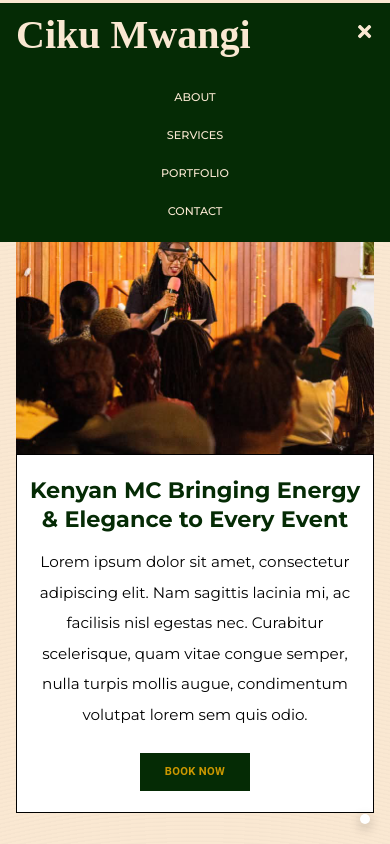
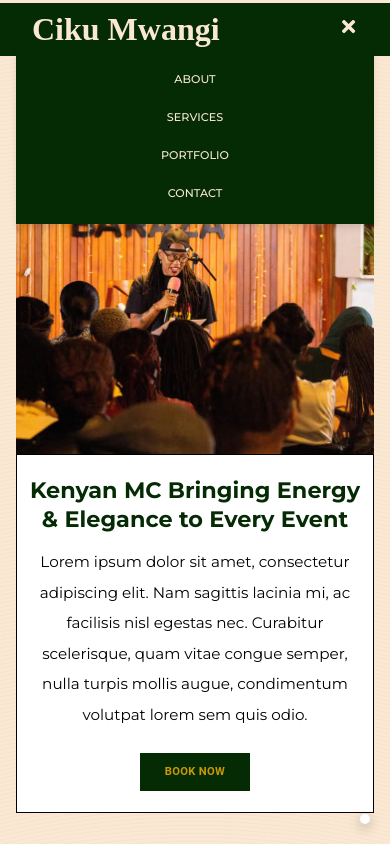
Before and after one commit to darlene9497/MC-Ciku-Shee, a React (Vite) app: page / in a window 390 px wide. Both pictures are taken after a click on the element 364 px from the left and 34 px from the top of the page. Shown: the top 844 px of the page. Built offline with nearby package versions, Linux system fonts and the light colour scheme; some icons are missing; a web font is replaced by a local one.

Commit message:
:lipstick: update max-width across multiple components for improved layout consistency; adjust footer and navbar structure for better responsiveness

```diff
--- a/src/components/features/about-section/AboutSection.scss
+++ b/src/components/features/about-section/AboutSection.scss
@@ -6,7 +6,7 @@
 	padding: 2rem 0;
 	flex-wrap: wrap;
 	position: relative;
-	max-width: 1290px;
+	max-width: 1400px;
 	margin: 0 auto;
 
 	.image-container {
--- a/src/components/features/client-reviews/ClientReviews.scss
+++ b/src/components/features/client-reviews/ClientReviews.scss
@@ -1,6 +1,6 @@
 .client-reviews {
   padding: 4rem 1rem;
-  max-width: 1290px;
+  max-width: 1400px;
   margin: 0 auto;
 
   .reviews-header {
--- a/src/components/features/clients-section/ClientsSection.scss
+++ b/src/components/features/clients-section/ClientsSection.scss
@@ -1,7 +1,6 @@
 .clients-section {
     text-align: center;
     padding: 2.5rem 0;
-    max-width: 1290px;
     margin: 0 auto;
 
     h2 {
--- a/src/components/features/hero/about-hero/AboutHero.scss
+++ b/src/components/features/hero/about-hero/AboutHero.scss
@@ -3,14 +3,14 @@
     display: flex;
     align-items: center;
     padding: 3rem 2rem;
-    max-width: 1290px;
+    max-width: 1400px;
     margin: 0 auto;
 
     &__image-container {
         position: relative;
         width: 400px;
         max-width: 90vw;
-        margin-left: 150px;
+        margin-left: 300px;
     }
 
     &__image {
@@ -21,13 +21,13 @@
 
     &__text-box {
         position: absolute;
-        right: 20px;
+        right: 5rem;
         background: $white-background;
         border: 1px solid;
         padding: 2rem;
         max-width: 600px;
         z-index: 2;
-        margin-right: 120px;
+        // margin-right: 120px;
     }
 
     &__headline {
--- a/src/components/features/hero/home-hero/Hero.scss
+++ b/src/components/features/hero/home-hero/Hero.scss
@@ -5,12 +5,12 @@
     padding: 2em;
     flex-wrap: wrap;
     position: relative;
-    max-width: 1290px;
+    max-width: 1400px;
     margin: 0 auto;
 
     .hero-text-box {
         position: absolute;
-        left: 10%;
+        left: 12%;
         background-color: $white-background;
         padding: 1em;
         border: 1px solid $color-black;
--- a/src/components/layout/footer/Footer.jsx
+++ b/src/components/layout/footer/Footer.jsx
@@ -11,6 +11,7 @@ import { Link } from 'react-router-dom';
 function Footer() {
   return (
     <footer className="footer">
+      <div className="footer-container">
         <div className="footer-top">
           <div className="footer-logo">Ciku Mwangi</div>
           <div className="footer-social">
@@ -34,7 +35,7 @@ function Footer() {
             <Link to="/terms">Terms & Conditions</Link>
           </div>
         </div>
-
+      </div>
       <div className="footer-bottom">
         <div className="footer-credit">
           Website made with <span className="footer-heart">&#10084;</span> by <a href="https://www.linkedin.com/in/darlene-n/" target="_blank" rel="noopener noreferrer">Darlene Nyambura</a>
--- a/src/components/layout/footer/Footer.scss
+++ b/src/components/layout/footer/Footer.scss
@@ -1,10 +1,14 @@
 .footer {
-    max-width: 1290px;
     margin: 5rem auto 0;
     padding: 2rem 1.2rem 0.5rem;
     background: $white-background;
     color: $text-secondary;
     font-family: 'Cormorant Garamond', serif;
+
+    .footer-container {
+        max-width: 1400px;
+        margin: 0 auto;
+    }
 
     .footer-logo {
         font-family: "Qwitcher Grypen", cursive;
--- a/src/components/layout/navbar/Navbar.jsx
+++ b/src/components/layout/navbar/Navbar.jsx
@@ -9,13 +9,14 @@ function Navbar() {
 
   return (
     <nav className="navbar">
+      <div className="nav-container">
         <Link to="/" className="logo" onClick={() => setIsOpen(false)}>Ciku Mwangi</Link>
 
         <div className="menu-icon" onClick={toggleMenu}>
           {isOpen ? <FaTimes /> : <FaBars />}
         </div>
 
-      <div className={`nav-container ${isOpen ? 'open' : ''}`}>
+        <div className={`nav-menu ${isOpen ? 'open' : ''}`}>
           <ul className="left-links">
             <li>
               <Link to="/about" onClick={() => setIsOpen(false)}>About</Link>
@@ -34,6 +35,7 @@ function Navbar() {
             </li>
           </ul>
         </div>
+      </div>
     </nav>
   )
 }
--- a/src/components/layout/navbar/Navbar.scss
+++ b/src/components/layout/navbar/Navbar.scss
@@ -4,7 +4,6 @@
     left: 50%;
     transform: translateX(-50%);
     width: 100%;
-    max-width: 1290px;
     z-index: 1000;
     background-color: $green-background;
     color: $text-primary;
@@ -13,6 +12,16 @@
     align-items: center;
     padding: 1.5em 0;
     border-top: 3px solid $primary-color;
+
+    .nav-container {
+        max-width: 1400px;
+        margin: 0 auto;
+        width: 100%;
+        display: flex;
+        justify-content: space-between;
+        align-items: center;
+        position: relative;
+    }
 
     .logo {
         font-family: "Qwitcher Grypen", cursive;
@@ -34,7 +43,7 @@
         z-index: 1001;
     }
 
-    .nav-container {
+    .nav-menu {
         display: flex;
         justify-content: space-between;
         width: 100%;
@@ -78,16 +87,21 @@
     @media only screen and (max-width: 768px) {
         padding: 0.5em 1em;
 
+        .nav-container {
+            padding: 0 1em;
+        }
+
         .logo {
             position: static;
             transform: none;
+            font-size: 2em;
         }
 
         .menu-icon {
             display: block;
         }
 
-        .nav-container {
+        .nav-menu {
             position: absolute;
             top: 100%;
             left: 0;
@@ -98,6 +112,7 @@
             gap: 1.5rem;
             padding: 1.5em;
             display: none;
+            box-shadow: 0 4px 6px rgba(0, 0, 0, 0.1);
 
             &.open {
                 display: flex;
@@ -123,7 +138,7 @@
 
     // tablet responsiveness
     @media only screen and (min-width: 768px) and (max-width: 1023px) {
-        .nav-container {
+        .nav-menu {
             .left-links,
             .right-links {
                 gap: 5em;
--- a/src/pages/Contact/Contact.scss
+++ b/src/pages/Contact/Contact.scss
@@ -3,7 +3,7 @@
     justify-content: space-between;
     padding: 2rem;
     gap: 2rem;
-    max-width: 1290px;
+    max-width: 1400px;
     margin: 0 auto;
 
     .contact-content {
--- a/src/pages/Portfolio/Portfolio.scss
+++ b/src/pages/Portfolio/Portfolio.scss
@@ -2,7 +2,7 @@
     margin: 0 auto;
     padding: 2rem;
     text-align: center;
-    max-width: 1290px;
+    max-width: 1400px;
 
     .portfolio-description {
         max-width: 800px;
```
Also changed, not shown: 1 other file (tests, documents, lock files or other folders). Lines whose indentation alone changed are shown as unchanged.
